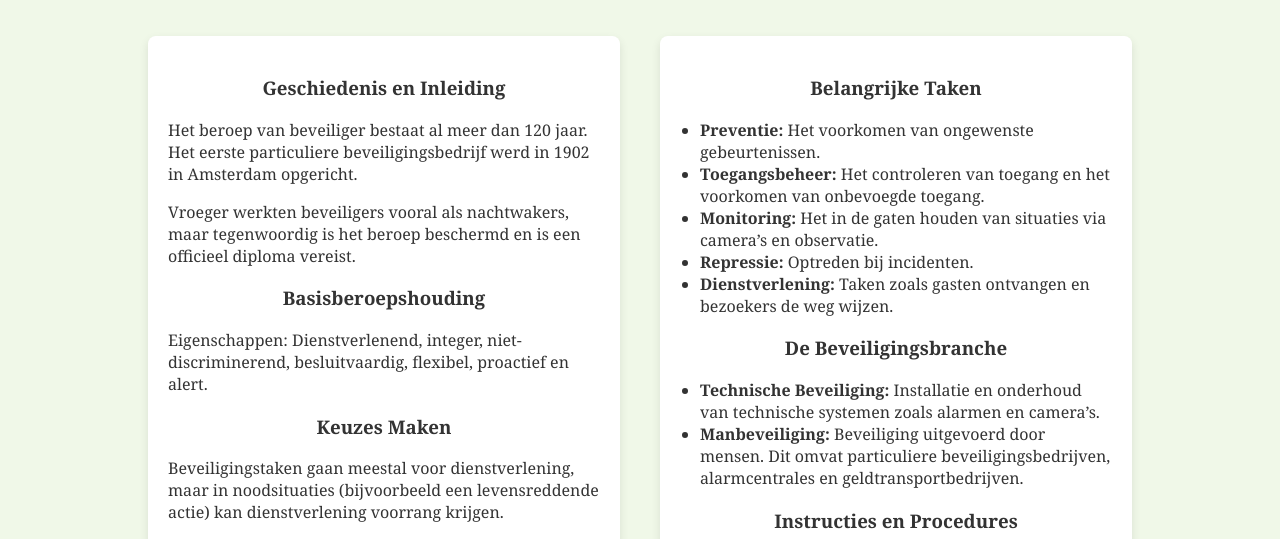
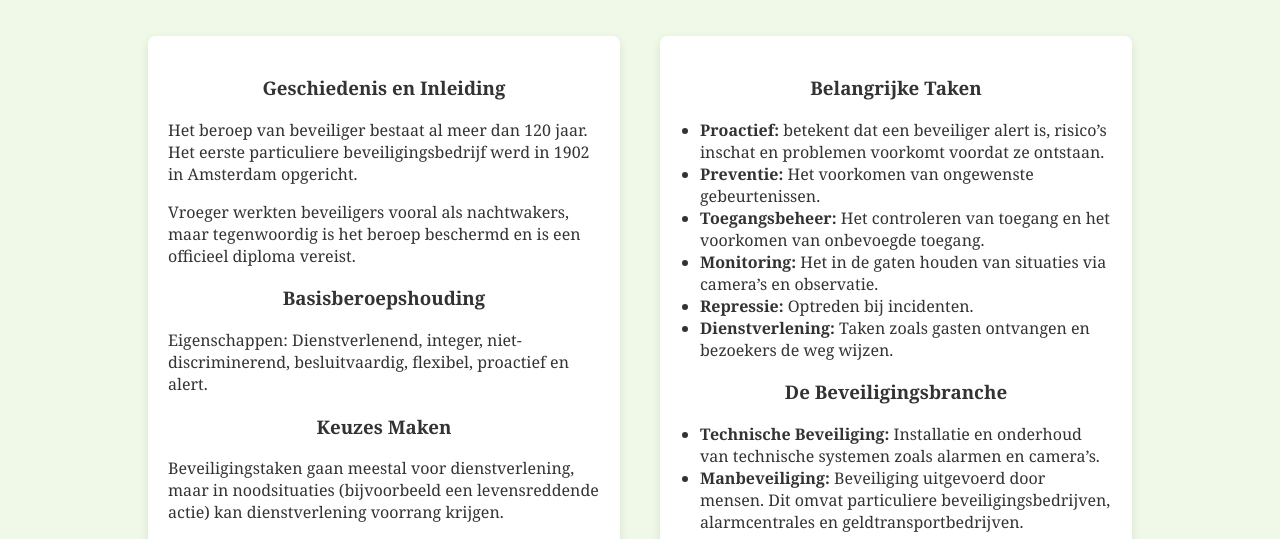
Before and after one commit to vbbvragens/1, a plain HTML site: page index.html in a window 1280 px wide. Shown: the part 249-788 px from the top of the page. Drawn offline with Linux system fonts and the light colour scheme.

Commit message:
Update index.html

```diff
--- a/index.html
+++ b/index.html
@@ -55,6 +55,7 @@
 
                         <h3>Belangrijke Taken</h3>
                         <ul>
+                            <li><strong>Proactief:</strong> betekent dat een beveiliger alert is, risico’s inschat en problemen voorkomt voordat ze ontstaan.</li>
                             <li><strong>Preventie:</strong> Het voorkomen van ongewenste gebeurtenissen.</li>
                             <li><strong>Toegangsbeheer:</strong> Het controleren van toegang en het voorkomen van onbevoegde toegang.</li>
                             <li><strong>Monitoring:</strong> Het in de gaten houden van situaties via camera’s en observatie.</li>
```
